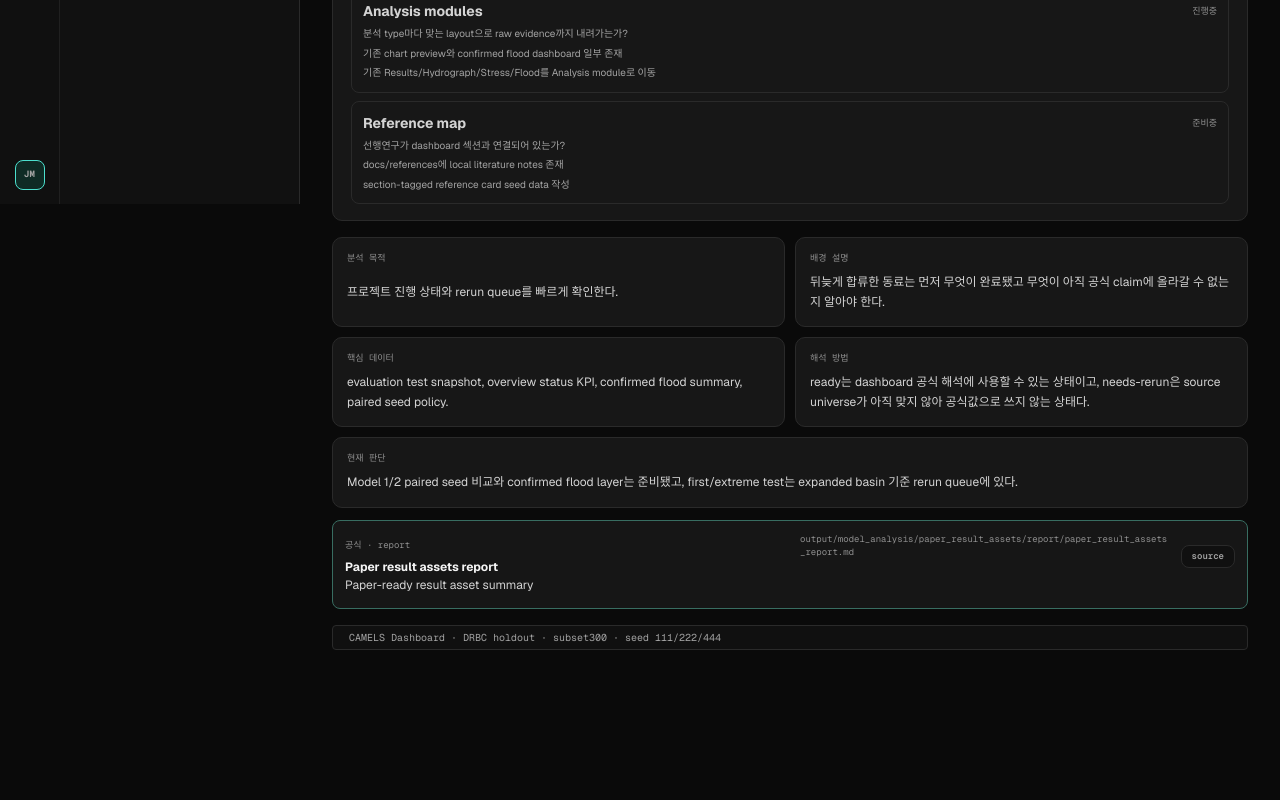
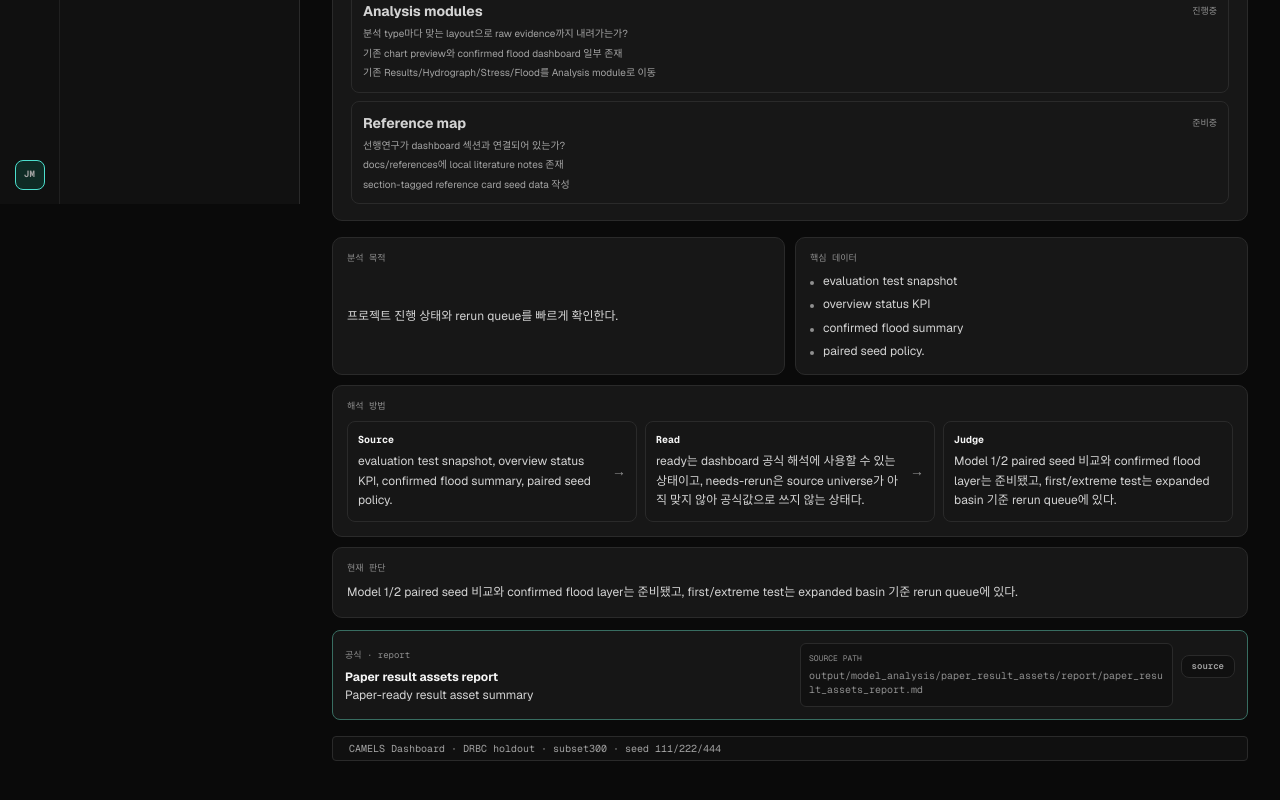
Before and after one commit to mossyantler/flood-underestimation-lstm, a Next.js app in the folder dashboard/: page /overview in a window 1280 px wide. Shown: the part 596-1396 px from the top of the page. Before the commit the page ends 1294 px from the top, so only its background shows below. Built offline with nearby package versions, Linux system fonts and the light colour scheme.

Commit message:
fix: clarify dataset evidence source display

```diff
--- a/dashboard/app/globals.css
+++ b/dashboard/app/globals.css
@@ -626,6 +626,66 @@ h1, h2, h3 { margin: 0; font-weight: 700; letter-spacing: 0; }
   margin: 0;
 }
 
+.evidence-data-list {
+  display: grid;
+  gap: 6px;
+  list-style: none;
+  margin: 0;
+  padding: 0;
+}
+
+.evidence-data-list li {
+  align-items: start;
+  color: var(--ink-body);
+  display: grid;
+  font-size: 12px;
+  gap: 7px;
+  grid-template-columns: 6px minmax(0, 1fr);
+  line-height: 1.45;
+}
+
+.evidence-data-list li::before {
+  background: var(--ink-dim);
+  border-radius: 999px;
+  content: "";
+  height: 4px;
+  margin-top: 8px;
+  width: 4px;
+}
+
+.evidence-flow {
+  align-items: stretch;
+  display: grid;
+  gap: 8px;
+  grid-template-columns: repeat(3, minmax(0, 1fr));
+}
+
+.evidence-flow-step {
+  align-items: center;
+  background: var(--panel-inner);
+  border: 1px solid var(--hairline);
+  border-radius: var(--r-md);
+  display: grid;
+  gap: 8px;
+  grid-template-columns: minmax(0, 1fr) auto;
+  min-width: 0;
+  padding: 10px;
+}
+
+.evidence-flow-step strong {
+  color: var(--ink);
+  display: block;
+  font-family: var(--font-geist-mono), monospace;
+  font-size: 10px;
+  margin-bottom: 5px;
+}
+
+.evidence-flow-step i {
+  color: var(--ink-dim);
+  font-family: var(--font-geist-mono), monospace;
+  font-style: normal;
+}
+
 .evidence-list {
   display: grid;
   gap: 8px;
@@ -653,10 +713,28 @@ h1, h2, h3 { margin: 0; font-weight: 700; letter-spacing: 0; }
   margin-top: 4px;
 }
 
-.evidence-row code {
-  color: var(--ink-dim);
-  font-family: var(--font-geist-mono), monospace;
-  font-size: 9px;
+.evidence-source {
+  background: color-mix(in srgb, var(--panel-deep) 72%, transparent);
+  border: 1px solid var(--hairline);
+  border-radius: var(--r-sm);
+  display: grid;
+  gap: 5px;
+  min-width: 0;
+  padding: 8px;
+}
+
+.evidence-source span {
+  color: var(--ink-dim);
+  font-family: var(--font-geist-mono), monospace;
+  font-size: 8px;
+  text-transform: uppercase;
+}
+
+.evidence-source code {
+  color: var(--ink-dim);
+  font-family: var(--font-geist-mono), monospace;
+  font-size: 10px;
+  line-height: 1.45;
   overflow-wrap: anywhere;
 }
 
@@ -1489,7 +1567,10 @@ h1, h2, h3 { margin: 0; font-weight: 700; letter-spacing: 0; }
   .source-row { grid-template-columns: 1fr; }
   .chart-footnote { flex-direction: column; }
   .evidence-copy-grid,
+  .evidence-flow,
   .evidence-row { grid-template-columns: 1fr; }
+  .evidence-flow-step { grid-template-columns: 1fr; }
+  .evidence-flow-step i { display: none; }
 }
 
 @media (max-width: 480px) {
--- a/dashboard/components/evidence-block.tsx
+++ b/dashboard/components/evidence-block.tsx
@@ -43,8 +43,33 @@ function displaySourcePath(path: string) {
   return isLocalAbsolutePath(path) ? "local source path" : path;
 }
 
+function coreDataItems(coreData: string) {
+  return coreData
+    .split(",")
+    .map((item) => item.trim())
+    .filter(Boolean);
+}
+
+function interpretationNodes(copy: AnalysisModuleCopy) {
+  if (copy.moduleId === "foundation/dataset") {
+    return [
+      { label: "Input", text: "CAMELSH source와 screening logic" },
+      { label: "Result", text: "model inference와 raw metric output" },
+      { label: "Analysis", text: "chart/table로 가공한 해석 layer" },
+    ];
+  }
+
+  return [
+    { label: "Source", text: copy.coreData },
+    { label: "Read", text: copy.interpretationMethod },
+    { label: "Judge", text: copy.currentJudgment },
+  ];
+}
+
 export function EvidenceBlock({ copy, items }: EvidenceBlockProps) {
   const visibleItems = [...items].sort((a, b) => a.priority - b.priority || a.title.localeCompare(b.title));
+  const dataItems = coreDataItems(copy.coreData);
+  const interpretation = interpretationNodes(copy);
 
   return (
     <section className="evidence-block">
@@ -54,16 +79,26 @@ export function EvidenceBlock({ copy, items }: EvidenceBlockProps) {
           <p>{copy.analysisPurpose}</p>
         </article>
         <article className="evidence-copy-card">
-          <span>배경 설명</span>
-          <p>{copy.background}</p>
+          <span>핵심 데이터</span>
+          <ul className="evidence-data-list">
+            {dataItems.map((item) => (
+              <li key={item}>{item}</li>
+            ))}
+          </ul>
         </article>
-        <article className="evidence-copy-card">
-          <span>핵심 데이터</span>
-          <p>{copy.coreData}</p>
-        </article>
-        <article className="evidence-copy-card">
+        <article className="evidence-copy-card evidence-copy-card-wide">
           <span>해석 방법</span>
-          <p>{copy.interpretationMethod}</p>
+          <div className="evidence-flow" aria-label={`${copy.title} 해석 구조`}>
+            {interpretation.map((step, index) => (
+              <div className="evidence-flow-step" key={step.label}>
+                <div>
+                  <strong>{step.label}</strong>
+                  <p>{step.text}</p>
+                </div>
+                {index < interpretation.length - 1 && <i aria-hidden="true">→</i>}
+              </div>
+            ))}
+          </div>
         </article>
         <article className="evidence-copy-card evidence-copy-card-wide">
           <span>현재 판단</span>
@@ -91,7 +126,10 @@ function EvidenceRow({ item }: { item: EvidenceItem }) {
         <strong>{item.title}</strong>
         {item.shortDescription && <p>{item.shortDescription}</p>}
       </div>
-      <code>{displaySourcePath(item.sourcePath)}</code>
+      <div className="evidence-source">
+        <span>Source path</span>
+        <code>{displaySourcePath(item.sourcePath)}</code>
+      </div>
       {canOpen ? (
         <Link href={path} className="panel-detail-link">열기</Link>
       ) : (
```
